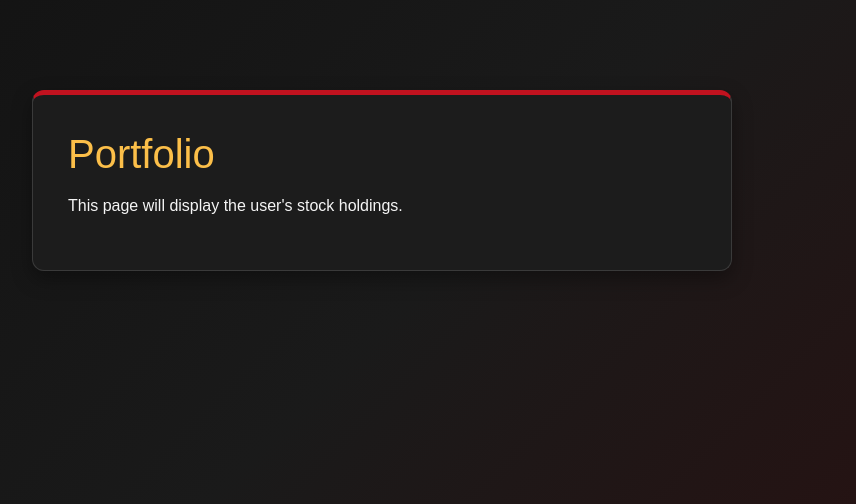
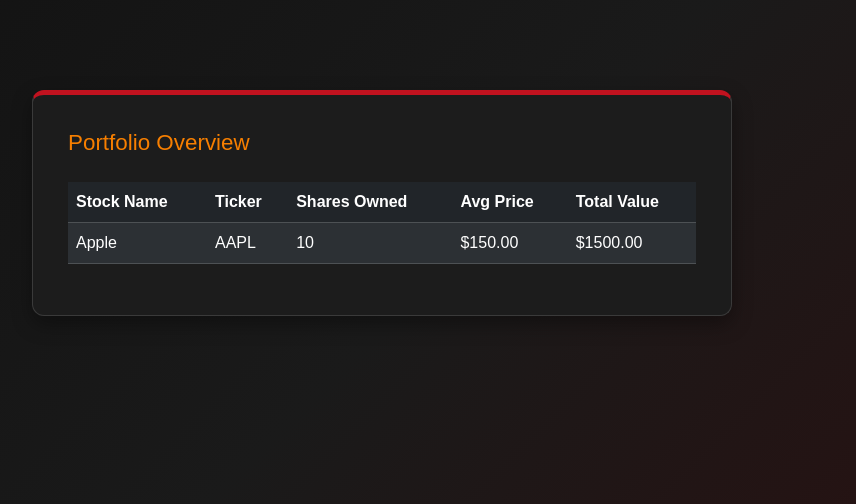
Before and after one commit to JaredFH/TnT-Trading, a Flask app: page /portfolio in a window 1280 px wide. Shown: the part 71-575 px from the top of the page, without its empty margins (258-1114 px from the left). Run offline with Flask 3, Linux system fonts and the light colour scheme; the visitor is signed in with stand-in values (Sample User, id 1).

Commit message:
Template Placeholders
Updated placeholders for portfolio and trade

```diff
--- a/app.py
+++ b/app.py
@@ -12,7 +12,7 @@ app = Flask(
     static_folder="platform/static"
 )
 
-app.config["SQLALCHEMY_DATABASE_URI"] = "mysql+pymysql://root:rootpassword@localhost/tnt_auth"
+app.config["SQLALCHEMY_DATABASE_URI"] = "mysql+pymysql://root:password@localhost/tnt_auth"
 app.config["SQLALCHEMY_TRACK_MODIFICATIONS"] = False
 app.config["SECRET_KEY"] = "password"
 
@@ -242,27 +242,6 @@ def register():
     return render_template("auth/register.html")
 
 
-@app.route("/create-admin")
-def create_admin():
-    existing_admin = Administrator.query.filter_by(email="admin@gmail.com").first()
-    if existing_admin:
-        return "Admin already exists."
-
-    hashed_password = bcrypt.generate_password_hash("admin").decode("utf-8")
-
-    admin = Administrator(
-        fullName="Admin",
-        email="admin@gmail.com",
-        hashedPassword=hashed_password
-    )
-
-    try:
-        db.session.add(admin)
-        db.session.commit()
-        return "Admin created successfully."
-    except Exception as e:
-        db.session.rollback()
-        return str(e)
 
 
 @app.route("/login", methods=["GET", "POST"])
--- a/platform/templates/portfolio.html
+++ b/platform/templates/portfolio.html
@@ -4,7 +4,28 @@
 
 {% block content %}
 <div class="card-custom">
-    <h1>Portfolio</h1>
-    <p>This page will display the user's stock holdings.</p>
+    <h2>Portfolio Overview</h2>
+
+    <table class="table table-dark table-striped mt-3">
+        <thead>
+            <tr>
+                <th>Stock Name</th>
+                <th>Ticker</th>
+                <th>Shares Owned</th>
+                <th>Avg Price</th>
+                <th>Total Value</th>
+            </tr>
+        </thead>
+        <tbody>
+            <!-- Placeholder rows for now -->
+            <tr>
+                <td>Apple</td>
+                <td>AAPL</td>
+                <td>10</td>
+                <td>$150.00</td>
+                <td>$1500.00</td>
+            </tr>
+        </tbody>
+    </table>
 </div>
 {% endblock %}
```
Also changed, not shown: platform/templates/trade.html (+22 -2 lines).
